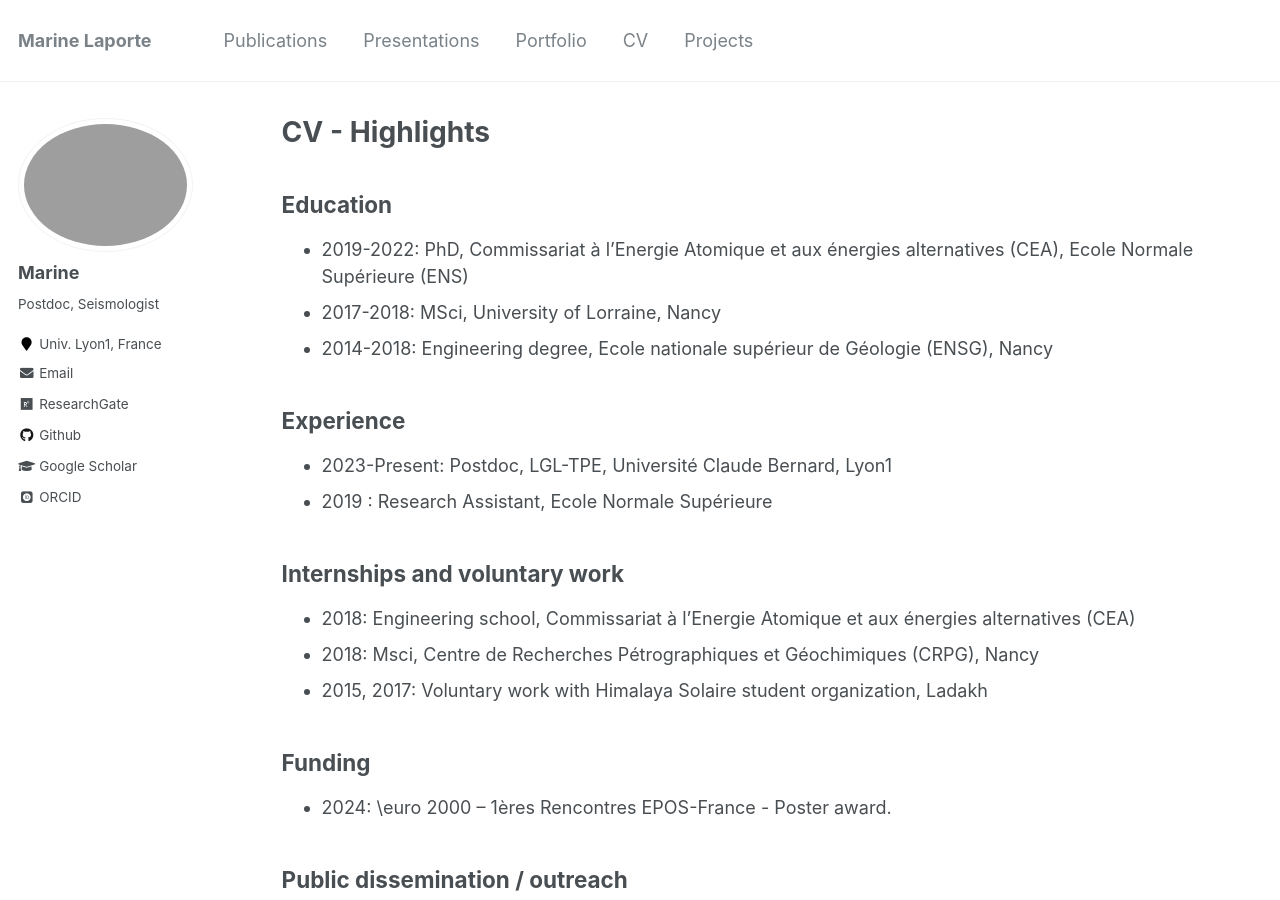
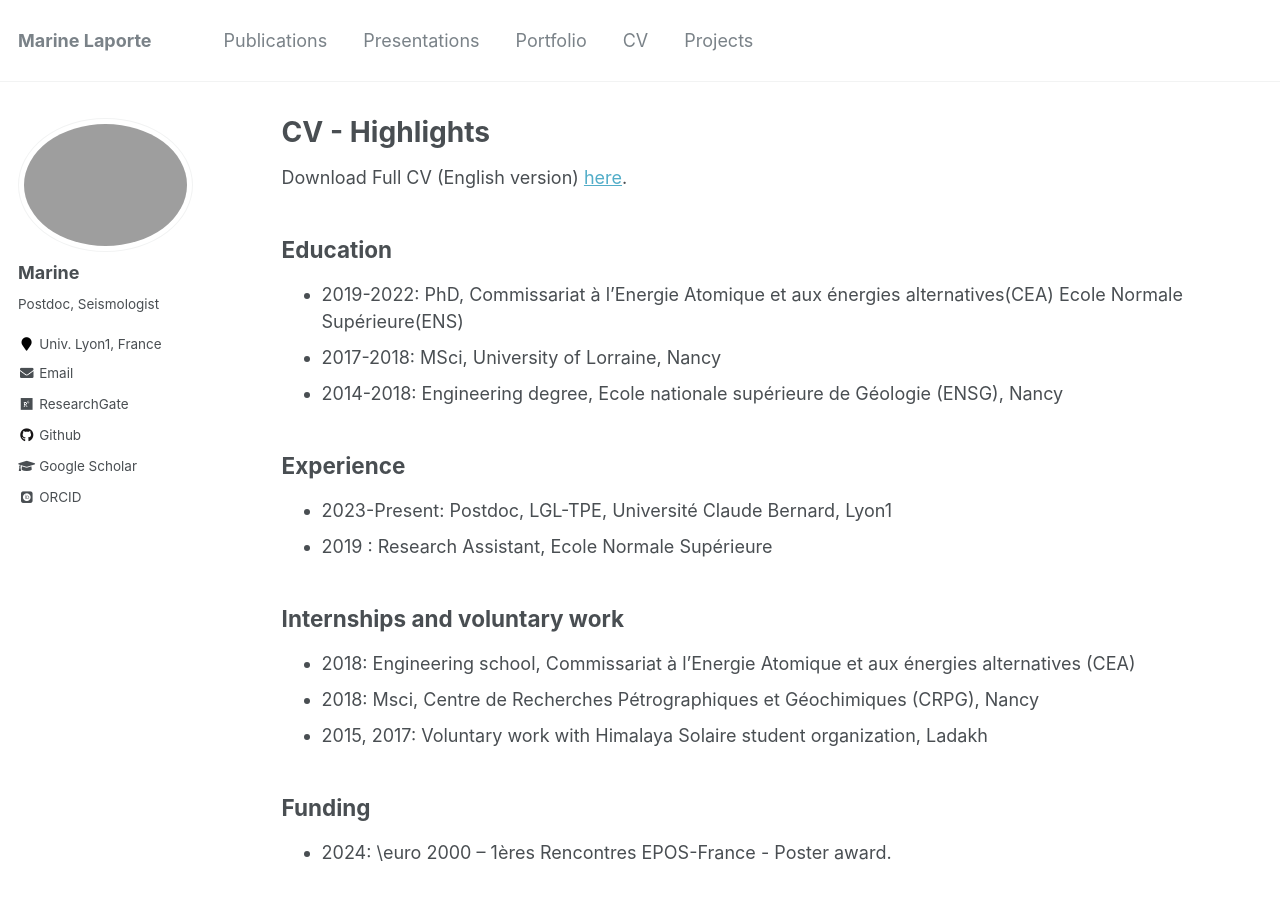
Before and after one commit to Marine-Laporte/Marine-Laporte.github.io, a Jekyll site: the page built from _pages/cv.md, in a window 1280 px wide and 900 px high. Built offline with Jekyll 4.4.1, drawn with Linux system fonts in a browser that asks for light colours; some web fonts are replaced.

Commit message:
Correction of missing links

```diff
--- a/_pages/cv.md
+++ b/_pages/cv.md
@@ -8,12 +8,14 @@ redirect_from:
 ---
 
 {% include base_path %}
+Download Full CV (English version) [here](/files/Marine_LAPORTE_CV.pdf).
+
 
 ## Education
 
-* 2019-2022: PhD, Commissariat à l'Energie Atomique et aux énergies alternatives (CEA), Ecole Normale Supérieure (ENS)
+* 2019-2022: PhD, Commissariat à l'Energie Atomique et aux énergies alternatives(CEA) Ecole Normale Supérieure(ENS)
 * 2017-2018: MSci, University of Lorraine, Nancy
-* 2014-2018: Engineering degree, Ecole nationale supérieur de Géologie (ENSG), Nancy
+* 2014-2018: Engineering degree, Ecole nationale supérieure de Géologie (ENSG), Nancy
 
 ## Experience
 
--- a/markdown_generator/publications.csv
+++ b/markdown_generator/publications.csv
@@ -1,7 +1,7 @@
 pub_date,title,venue,excerpt,citation,url_slug,paper_url,
 2024-05-06, Understanding earthquake location uncertainties using global sensitivity analysis framework, Geophys. J. Int.,,"Laporte, M., Letort, J., Bertin, M., & Bollinger, L. (2024). Understanding earthquake location uncertainties using global sensitivity analysis framework. Geophysical Journal International, 237(2), 1048-1060. https://doi.org/10.1093/gji/ggae093",Laporte_GJI_Sobol, /files/Laporte_GJI_Sobol.pdf,
 2023-10-18,"[Co-author] Tectonic significance of the 2021 Lamjung Nepal mid-crustal seismic cluster", Earth. Planets and Space,,"Koirala, B.P., Laporte, M., Bollinger, L. et al. Tectonic significance of the 2021 Lamjung, Nepal, mid-crustal seismic cluster. Earth Planets Space 75, 165 (2023). https://doi.org/10.1186/s40623-023-01888-3",Koirala_EPS_Lamjung, /files/Koirala_EPS_Lamjung.pdf,
-2022-11-24, Contribution à l'amélioration de l’estimation de la profondeur hypocentrale à partir de réseaux régionaux ou globaux, Doctoral dissertation,,"Laporte, M. (2022). Contribution à l'amélioration de l’estimation de la profondeur hypocentrale à partir de réseaux régionaux ou globaux (Doctoral dissertation, Université Paris sciences et lettres).",Laporte_thesis_depths, /files/Laporte_thesis_depths.pdf,
+2022-11-24, Contribution à l'amélioration de l’estimation de la profondeur hypocentrale à partir de réseaux régionaux ou globaux, Doctoral dissertation,,"Laporte, M. (2022). Contribution à l'amélioration de l’estimation de la profondeur hypocentrale à partir de réseaux régionaux ou globaux (Doctoral dissertation, Université Paris sciences et lettres).",Laporte_thesis_depths, /files/Laporte_Thesis_depths.pdf,
 2022-09-19, [Co-author] Seismically active structures of the Main Himalayan Thrust revealed before during and after the 2015 Mw 7.9 Gorkha earthquake in Nepal,Geophys. J. Int.,,"Adhikari, L. B., Laporte, M., Bollinger, L., Vergne, J., Lambotte, S., Koirala, B. P., ... & Perrier, F. (2023). Seismically active structures of the Main Himalayan Thrust revealed before, during and after the 2015 M w 7.9 Gorkha earthquake in Nepal. Geophysical Journal International, 232(1), 451-471.,https://doi.org/10.1093/gji/ggac281",Adhikari_GJI_Gorkha,/files/Adhikari_GJI_Gorkha.pdf,
 2022-06-17, [Co-author] Automatic detection for a comprehensive view of Mayotte seismicity, Comptes Rendus. Géoscience,,"Retailleau, L., Saurel, J. M., Laporte, M., Lavayssière, A., Ferrazzini, V., Zhu, W., ... & OVPF Team. (2022). Automatic detection for a comprehensive view of Mayotte seismicity. Comptes Rendus. Géoscience, 354(S2), 153-170.,https://doi.org/10.5802/crgeos.133",Retailleau_CRG_Mayotte,https://doi.org/10.5802/crgeos.133,
 2021-09-01, Seismicity in far western Nepal reveals flats and ramps along the Main Himalayan Thrust, Geophys. J. Int.,,"Laporte, M., Bollinger, L., Lyon-Caen, H., Hoste-Colomer, R., Duverger, C., Letort, J., ... & Adhikari, L. B. (2021). Seismicity in far western Nepal reveals flats and ramps along the Main Himalayan Thrust. Geophysical Journal International, 226(3), 1747-1763.,https://doi.org/10.1093/gji/ggab159",Laporte_GJI_HiKNet,/files/Laporte_GJI_HiKNet.pdf,
```
Also changed, not shown: _publications/2022-11-24-Laporte_thesis_depths.md (+2 -2 lines), 2 other files.
